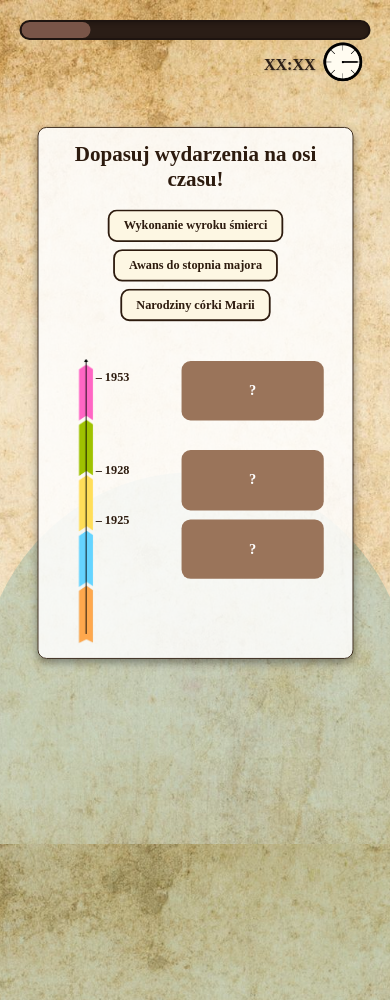
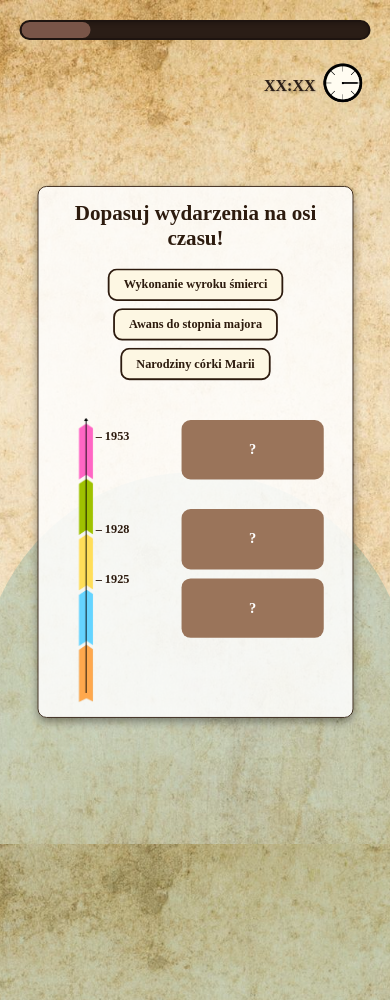
Before and after one commit to wiktia/LittleHistorians, a Flask app: page /timeline in a window 390 px wide; the page is wider, and only the part inside the window is pictured. Shown: the top 1000 px of that part. Run offline with Flask 3, Linux system fonts and the light colour scheme; the visitor is signed in with stand-in values (Sample User, id 1).

Commit message:
timeline-poprawiony

```diff
--- a/static/styletimeline.css
+++ b/static/styletimeline.css
@@ -19,7 +19,7 @@
     body {
       margin: 0;
       padding: 0;
-      font-family: 'Merriweather', serif;
+      font-family: 'Delicious Handrawn', serif;
       background-image: url("obrazki/kartkapapieru.jpg"), url("obrazki/kartkapapieru.jpg");
       background-repeat: no-repeat, no-repeat;
       background-position: center, center;
@@ -298,14 +298,23 @@ body, html {
 
 /* Mobile */
 @media (max-width: 600px) {
+  .container{
+    top:7%;
+  }
+
+  .timeline-img{
+
+  }
+
     .progress-bar-section {
         width: 90%;
         height: 20px;
     }
 
     .clock-container {
+
         right: 5%;
-        top: -75%;
+        top: -70%;
         transform: translateX(0);
         gap: 5px;
         margin-top: 3px;
@@ -316,6 +325,7 @@ body, html {
     }
 
     .czas {
+
         font-size: 16px;
     }
 }
```
Also changed, not shown: game.db.
